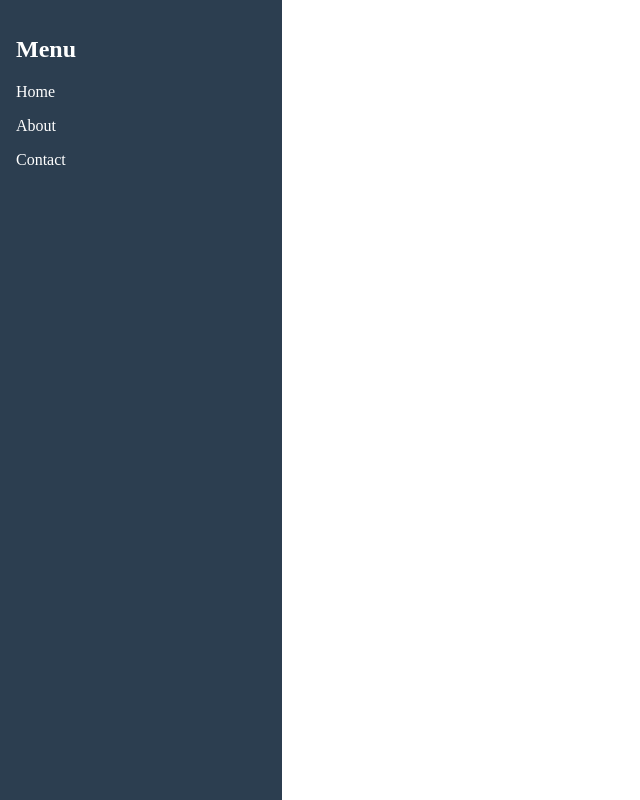
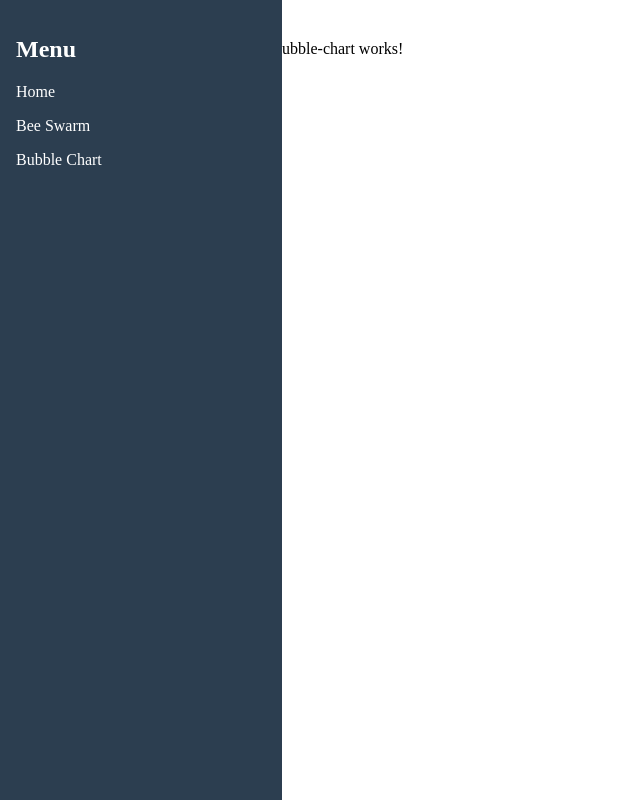
Before and after one commit to MaxenceSigouin/INF8808-Projet, an Angular app in the folder projet-dataviz/: page /bubble in a window 1280 px wide. Before the commit this address led to /. Shown: the whole page, without its empty margins (0-640 px from the left). Built offline with nearby package versions, Linux system fonts and the light colour scheme.

Commit message:
side bar works, but css is ugly et ya un segment de la page qui est perdu

```diff
--- a/projet-dataviz/src/app/app.component.ts
+++ b/projet-dataviz/src/app/app.component.ts
@@ -1,10 +1,11 @@
 import { Component } from '@angular/core';
-import { RouterOutlet } from '@angular/router';
 import { SidebarComponent } from './components/sidebar/sidebar.component';
+import { AppRoutingModule } from './app.routes';
+import { RouterModule } from '@angular/router';
 
 @Component({
   selector: 'app-root',
-  imports: [RouterOutlet, SidebarComponent],
+  imports: [SidebarComponent, RouterModule ],
   templateUrl: './app.component.html',
   styleUrl: './app.component.css'
 })
--- a/projet-dataviz/src/app/app.routes.ts
+++ b/projet-dataviz/src/app/app.routes.ts
@@ -1,4 +1,16 @@
-import { Routes } from '@angular/router';
+import { RouterModule, Routes } from '@angular/router';
 import { HomePageComponent } from './pages/home-page/home-page.component';
+import { BeeswarmChartComponent } from './components/beeswarm-chart/beeswarm-chart/beeswarm-chart.component';
+import { BubbleChartComponent } from './components/bubble-chart/bubble-chart/bubble-chart.component';
+import { NgModule } from '@angular/core';
 
-export const routes: Routes = [{ path: '', component: HomePageComponent }];
+export const routes: Routes = [{ path: '', component: HomePageComponent },
+                               { path: "bubble", component: BubbleChartComponent },
+                               { path: "beeswarm", component: BeeswarmChartComponent }];
+
+@NgModule({
+    imports: [RouterModule.forRoot(routes)],
+    exports: [RouterModule]
+})
+
+export class AppRoutingModule { }
--- a/projet-dataviz/src/app/components/sidebar/sidebar.component.css
+++ b/projet-dataviz/src/app/components/sidebar/sidebar.component.css
@@ -21,6 +21,7 @@
   .sidebar a {
     color: white;
     text-decoration: none;
+    cursor: pointer;
   }
 
   .sidebar a:hover {
--- a/projet-dataviz/src/app/components/sidebar/sidebar.component.html
+++ b/projet-dataviz/src/app/components/sidebar/sidebar.component.html
@@ -1,8 +1,14 @@
 <div class="sidebar">
-    <h2>Menu</h2>
-    <ul>
-      <li><a routerLink="/home">Home</a></li>
-      <li><a routerLink="/about">About</a></li>
-      <li><a routerLink="/contact">Contact</a></li>
-    </ul>
+  <h2>Menu</h2>
+  <ul>
+    <li routerLinkActive="active" [routerLinkActiveOptions]="{ exact: true }">
+      <a routerLink="/">Home</a>
+    </li>
+    <li routerLinkActive="active">
+      <a routerLink="/beeswarm">Bee Swarm</a>
+    </li>
+    <li routerLinkActive="active">
+      <a routerLink="/bubble">Bubble Chart</a>
+    </li>
+  </ul>
 </div>
--- a/projet-dataviz/src/app/components/sidebar/sidebar.component.ts
+++ b/projet-dataviz/src/app/components/sidebar/sidebar.component.ts
@@ -1,11 +1,11 @@
 import { Component } from '@angular/core';
+import { RouterModule } from '@angular/router';
 
 @Component({
   selector: 'app-sidebar',
-  imports: [],
+  imports: [RouterModule],
   templateUrl: './sidebar.component.html',
   styleUrl: './sidebar.component.css'
 })
 export class SidebarComponent {
-
 }
```
